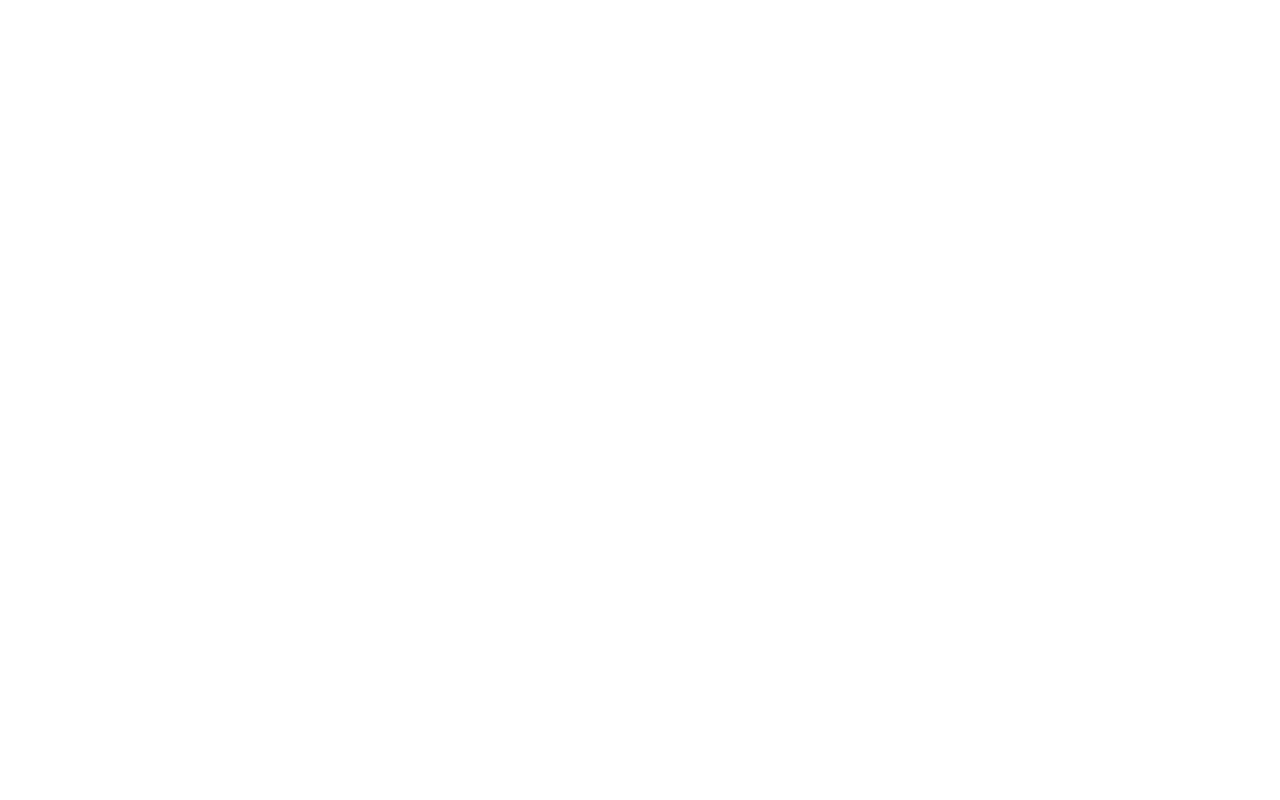
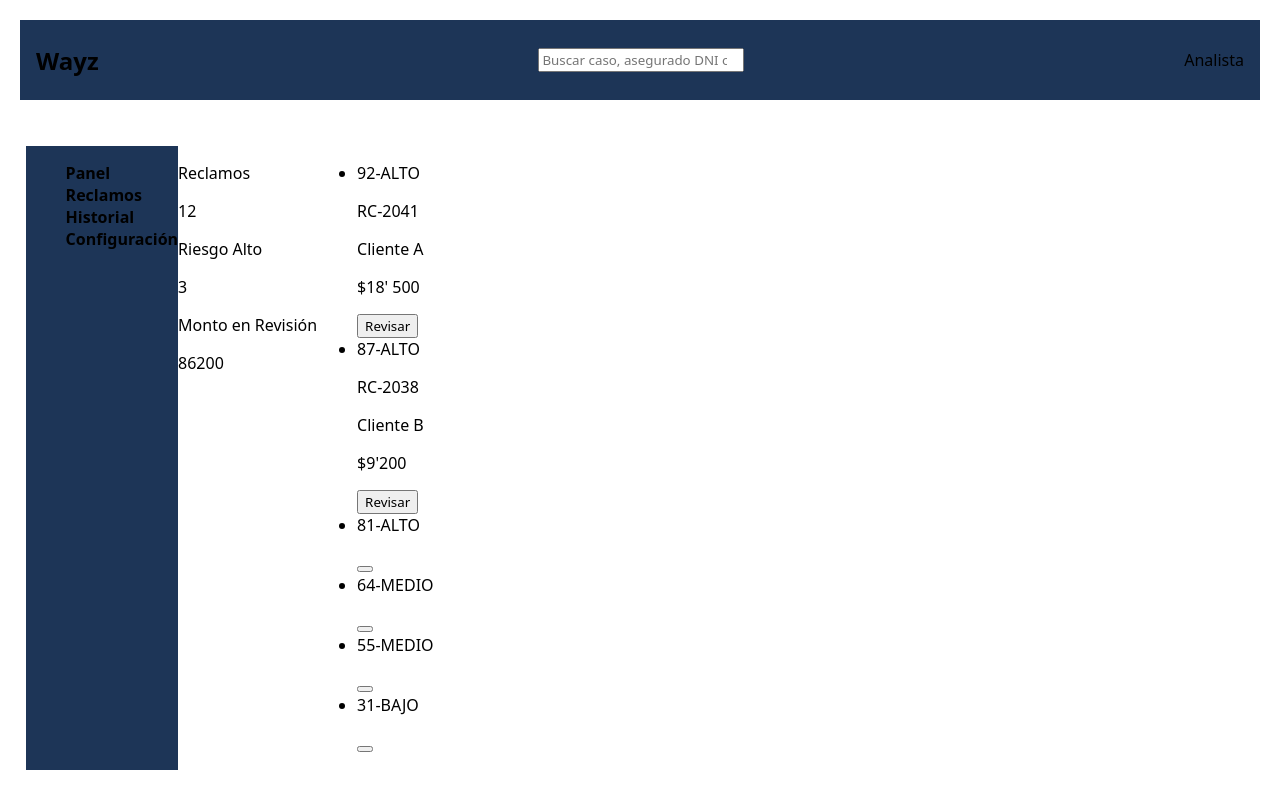
Before and after one commit to Alvarows03/PROYECTO-HCI-WAYZ, a plain HTML site: page W-01/index.html in a window 1280 px wide. Drawn offline with Linux system fonts and the light colour scheme.

Commit message:
Modified: Wiframe 1 version 1.0

```diff
--- a/W-01/index.html
+++ b/W-01/index.html
@@ -1,12 +1,113 @@
-<!-- PANEL DEL ANALISTA -->
-<!DOCTYPE html>
+<!doctype html>
 <html lang="en">
-<head>
-    <meta charset="UTF-8">
-    <meta name="viewport" content="width=device-width, initial-scale=1.0">
+  <head>
+    <meta charset="UTF-8" />
+    <meta name="viewport" content="width=device-width, initial-scale=1.0" />
+    <link rel="stylesheet" href="/W-01/style.css" />
     <title>Document</title>
-</head>
-<body>
+  </head>
+  <body>
+    <header class="topbar">
+      <nav class="topbar-nav">
+        <header class="topbar-brand title">
+          <h1 class="topbar-title">Wayz</h1>
+        </header>
+        <input
+          type="search"
+          id="caja-buscar"
+          class="topbar-search"
+          name="q"
+          placeholder="Buscar caso, asegurado DNI o RUC..."
+          required
+        />
+        <p class="topbar-role rol">Analista</p>
+      </nav>
+    </header>
+    <main class="dashboard">
+      <aside class="sidebar">
+        <ul class="sidebar-list">
+          <li class="sidebar-item">Panel</li>
+          <li class="sidebar-item">Reclamos</li>
+          <li class="sidebar-item">Historial</li>
+          <li class="sidebar-item">Configuración</li>
+        </ul>
+      </aside>
+      <section class="dashboard-claims">
+        <header class="dashboard-summary">
+          <article class="summary-card">
+            <p class="summary-card-label">Reclamos</p>
+            <span class="summary-card-value">12</span>
+          </article>
+          <article class="summary-card">
+            <p class="summary-card-label">Riesgo Alto</p>
+            <span class="summary-card-value">3</span>
+          </article>
+          <article class="summary-card">
+            <p class="summary-card-label">Monto en Revisión</p>
+            <span class="summary-card-value">86200</span>
+          </article>
+        </header>
 
-</body>
+        <section class="claims">
+          <ul class="claims__list">
+            <li class="claim-card">
+              <span class="claim-card__risk claim-card__risk--high"
+                >92-ALTO</span
+              >
+              <p>RC-2041</p>
+              <p>Cliente A</p>
+              <p>$18' 500</p>
+              <button class="claim-card__action">Revisar</button>
+            </li>
+
+            <li class="claim-card">
+              <span class="claim-card__risk claim-card__risk--high"
+                >87-ALTO</span
+              >
+              <p>RC-2038</p>
+              <p>Cliente B</p>
+              <p>$9'200</p>
+              <button class="claim-card__action">Revisar</button>
+            </li>
+            <li class="claim-card">
+              <span class="claim-card__risk claim-card__risk--high"
+                >81-ALTO</span
+              >
+              <p></p>
+              <p></p>
+              <p></p>
+              <button class="claim-card__action"></button>
+            </li>
+            <li class="claim-card">
+              <span class="claim-card__risk claim-card__risk--medium"
+                >64-MEDIO</span
+              >
+              <p></p>
+              <p></p>
+              <p></p>
+              <button class="claim-card__action"></button>
+            </li>
+            <li class="claim-card">
+              <span class="claim-card__risk claim-card__risk--medium"
+                >55-MEDIO</span
+              >
+              <p></p>
+              <p></p>
+              <p></p>
+              <button class="claim-card__action"></button>
+            </li>
+            <li class="claim-card">
+              <span class="claim-card__risk claim-card__risk--low"
+                >31-BAJO</span
+              >
+              <p></p>
+              <p></p>
+              <p></p>
+              <button class="claim-card__action"></button>
+            </li>
+          </ul>
+        </section>
+      </section>
+    </main>
+  </body>
 </html>
--- a/W-01/style.css
+++ b/W-01/style.css
@@ -0,0 +1,58 @@
+* {
+    box-sizing: border-box;
+    font-family: system-ui, -apple-system, BlinkMacSystemFont, 'Segoe UI', Roboto, Oxygen, Ubuntu, Cantarell, 'Open Sans', 'Helvetica Neue', sans-serif;
+}
+
+body {
+    box-sizing: border-box;
+    margin: 0;
+    width: 100vw;
+}
+
+.topbar {
+    display: flex;
+    width: 100vw;
+    padding: 20px;
+}
+
+.topbar-nav {
+    height: 10vh;
+    display: flex;
+    background: #1D3557;
+    width: 100vw;
+    gap: 5rem;
+    padding: 1rem;
+    align-content: center;
+    align-items: center;
+    justify-content: space-between;
+}
+
+.dashboard-claims {
+    display: flex;
+    flex-direction: row;
+}
+
+.dashboard {
+    display: flex;
+    /* justify-content:space-between; */
+    padding: 2vw;
+}
+
+.claims {
+    display: flex;
+    flex-direction: row;
+}
+
+.sidebar{
+    background: #1D3557;
+    justify-content: center;
+    text-align: left;
+}
+
+
+.sidebar .sidebar-list {
+    text-decoration: none;
+    list-style: none;
+    font-weight: bold;
+    justify-items: left;
+}
```
